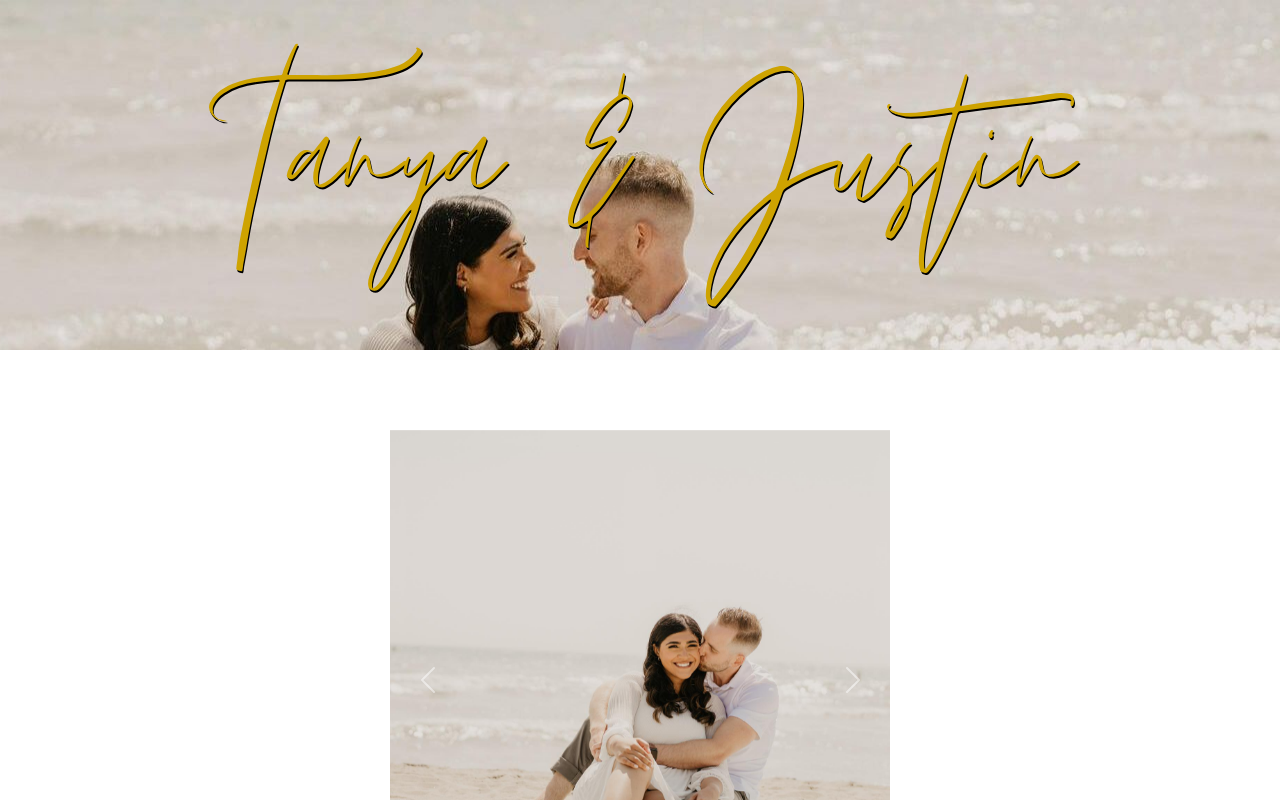
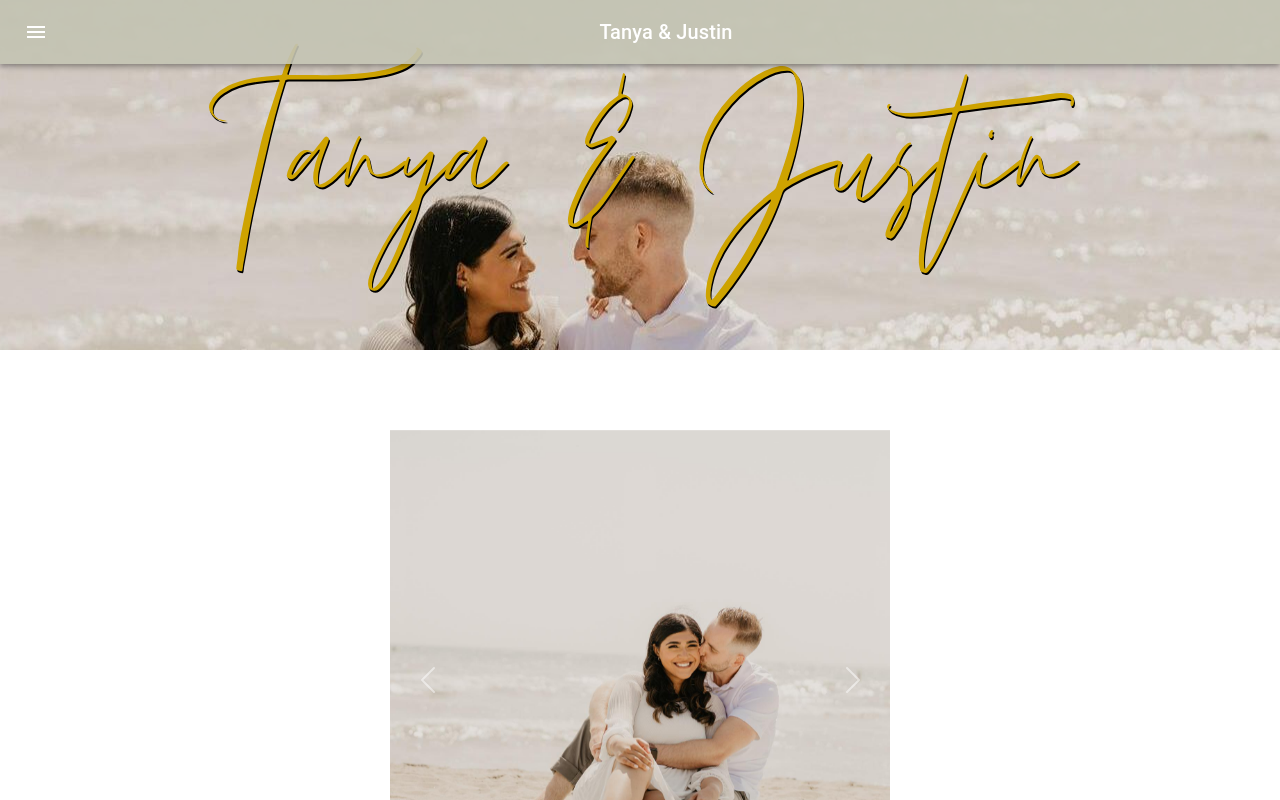
Before and after one commit to MichaelSault/TanyaWeddingWebsite, a React (Vite) app: page / in a window 1280 px wide. Shown: the top 800 px of the page. Built offline with nearby package versions, Linux system fonts and the light colour scheme.

Commit message:
added a nav bar to navigate the website easier

```diff
--- a/package.json
+++ b/package.json
@@ -12,6 +12,7 @@
   "dependencies": {
     "@emotion/react": "^11.11.1",
     "@emotion/styled": "^11.11.0",
+    "@mui/icons-material": "^5.14.19",
     "@mui/material": "^5.14.9",
     "axios": "^1.4.0",
     "bootstrap": "^5.3.0",
--- /dev/null
+++ b/src/components/navbar.component.jsx
@@ -0,0 +1,186 @@
+import * as React from 'react';
+import AppBar from '@mui/material/AppBar';
+import Box from '@mui/material/Box';
+import Toolbar from '@mui/material/Toolbar';
+import Typography from '@mui/material/Typography';
+import IconButton from '@mui/material/IconButton';
+import MenuIcon from '@mui/icons-material/Menu';
+import AccountCircle from '@mui/icons-material/AccountCircle';
+import Switch from '@mui/material/Switch';
+import FormControlLabel from '@mui/material/FormControlLabel';
+import FormGroup from '@mui/material/FormGroup';
+import MenuItem from '@mui/material/MenuItem';
+import Menu from '@mui/material/Menu';
+
+import {useState, useEffect} from 'react';
+import { useNavigate } from 'react-router-dom';
+import Cookies from 'universal-cookie';
+
+export default function Navbar() {
+  const [auth, setAuth] = React.useState(false);
+  const [anchorEl, setAnchorEl] = React.useState(null);
+  const [anchorE2, setAnchorE2] = React.useState(null);
+
+  const [runnerData, setRunnerData] = useState([]);
+
+  useEffect(() => {
+      const loggedInUser = document.cookie.split('=')[1];
+      console.log(loggedInUser);
+      if (loggedInUser) {
+          //verify JWT signature
+          const verified = verifyJWT(loggedInUser);
+          console.log("menu bar: ", verified);
+          //change menu bar to logged in mode if valid
+          if (verified) {
+            setAuth(true);
+          } else {
+            setAuth(false);
+            //Cookies.remove('user-authentication');
+          }
+          //delete token if invalid
+      } else {
+          //menu bar is not logged in version
+      }
+      console.log(loggedInUser);
+  }, [auth]);
+
+  const verifyJWT = async (token) => {
+    console.log("token: ", token)
+    const tokenData = await fetch('http://localhost:5000/verifyJWT', {
+    method: 'POST',
+    headers: {
+        'Content-Type': 'application/json',
+        'Accept': 'application/json'
+    },
+    body: JSON.stringify({
+        Token: token
+    })
+    })
+    .then(res => res.json());
+
+    console.log("token data contains: ", tokenData);
+
+    decodeJWT(token);
+  }
+
+
+  const decodeJWT = async (token) => {
+    console.log("token: ", token)
+    const runnerData = await fetch('http://localhost:5000/decodeJWT', {
+        method: 'POST',
+        headers: {
+            'Content-Type': 'application/json',
+            'Accept': 'application/json'
+        },
+        body: JSON.stringify({
+            Token: token
+        })
+    })
+    .then(res => res.json());
+
+    console.log("does this run? ", runnerData);
+    setRunnerData(runnerData);
+  }
+
+  const handleChange = (event) => {
+    setAuth(event.target.checked);
+  };
+
+  const handleMenu = (event) => {
+    setAnchorEl(event.currentTarget);
+  };
+
+  const handleClose = () => {
+    setAnchorEl(null);
+  };
+
+  const handleUserMenu = (event) => {
+    setAnchorE2(event.currentTarget);
+  };
+
+  const handleUserClose = () => {
+    setAnchorE2(null);
+  };
+
+  return (
+    <Box sx={{ flexGrow: 1 }}>
+      <AppBar position="fixed" sx={{ backgroundColor: 'rgba(196, 196, 179, 0.9)' }}>
+        <Toolbar>
+        {!auth && (
+          <div>
+          <IconButton
+            size="large"
+            edge="start"
+            color="inherit"
+            aria-label="menu"
+            sx={{ mr: 2 }}
+            onClick={handleMenu}
+          >
+            <MenuIcon />
+          </IconButton>
+
+          <Menu
+              id="menu-appbar"
+              anchorEl={anchorEl}
+              anchorOrigin={{
+                vertical: 'top',
+                horizontal: 'right',
+              }}
+              keepMounted
+              transformOrigin={{
+                vertical: 'top',
+                horizontal: 'right',
+              }}
+              open={Boolean(anchorEl)}
+              onClose={handleClose}
+            >
+              <MenuItem href="login" component="a" onClick={handleClose}>Login</MenuItem>
+              <MenuItem href="signup" component="a" onClick={handleClose}>SignUp</MenuItem>
+          </Menu>
+          </div>
+          )}
+          <Typography variant="h6" component="div" sx={{ flexGrow: 1}}>
+            Tanya & Justin
+          </Typography>
+          {auth && (
+            <div>
+              {runnerData.Display}
+              <IconButton
+                size="large"
+                aria-label="account of current user"
+                aria-controls="menu-appbar"
+                aria-haspopup="true"
+                onClick={handleUserMenu}
+                color="inherit"
+              >
+                <AccountCircle />
+              </IconButton>
+
+
+              <Menu
+                id="menu-appbar"
+                anchorEl={anchorE2}
+                anchorOrigin={{
+                  vertical: 'top',
+                  horizontal: 'right',
+                }}
+                keepMounted
+                transformOrigin={{
+                  vertical: 'top',
+                  horizontal: 'right',
+                }}
+                open={Boolean(anchorE2)}
+                onClose={handleUserClose}
+              >
+                <MenuItem href="../" component="a" onClick={handleUserClose}>Home</MenuItem>
+                <MenuItem href="../Events" component="a" onClick={handleUserClose}>Events</MenuItem>
+                {/* Will delete the JWT token */}
+                <MenuItem href="../Logout" component="a" onClick={handleUserClose}>Log Out</MenuItem>
+              </Menu>
+          </div>
+          )}
+        </Toolbar>
+      </AppBar>
+    </Box>
+  );
+}
--- a/src/main.jsx
+++ b/src/main.jsx
@@ -11,11 +11,11 @@ import Events from './components/Events.jsx';
 import AddGuest from './components/AddGuest';
 import Guest from './components/Guest';
 
-import TitleHeader from './components/TitleBanner';
-
+import Navbar from './components/navbar.component.jsx';
 
 ReactDOM.createRoot(document.getElementById('root')).render(
   <>
+      <Navbar />
       <React.StrictMode>
         <BrowserRouter>
           <Routes>
```
Also changed, not shown: 1 other file (tests, documents, lock files or other folders).
